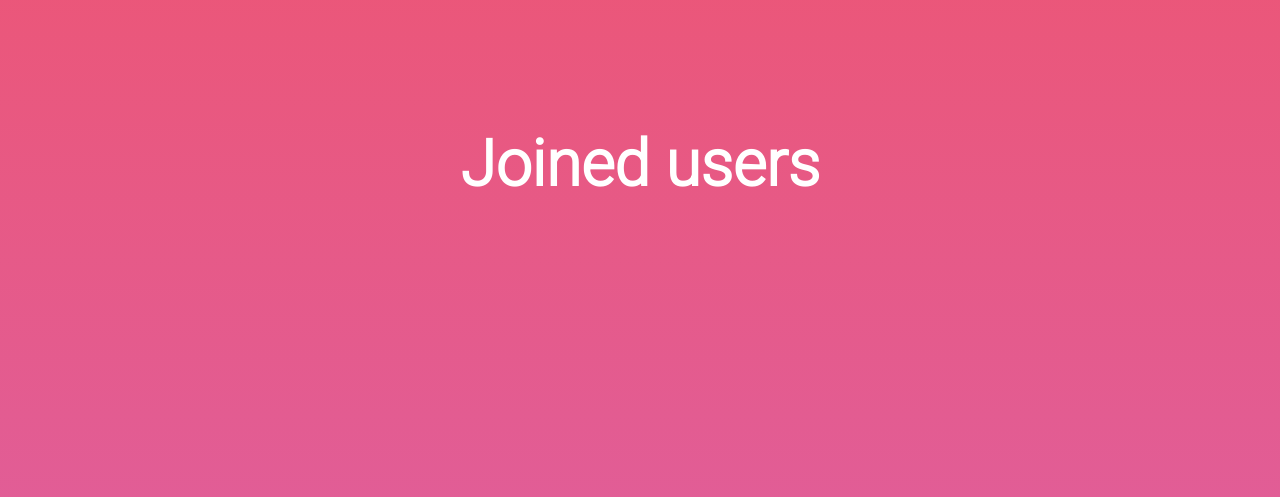
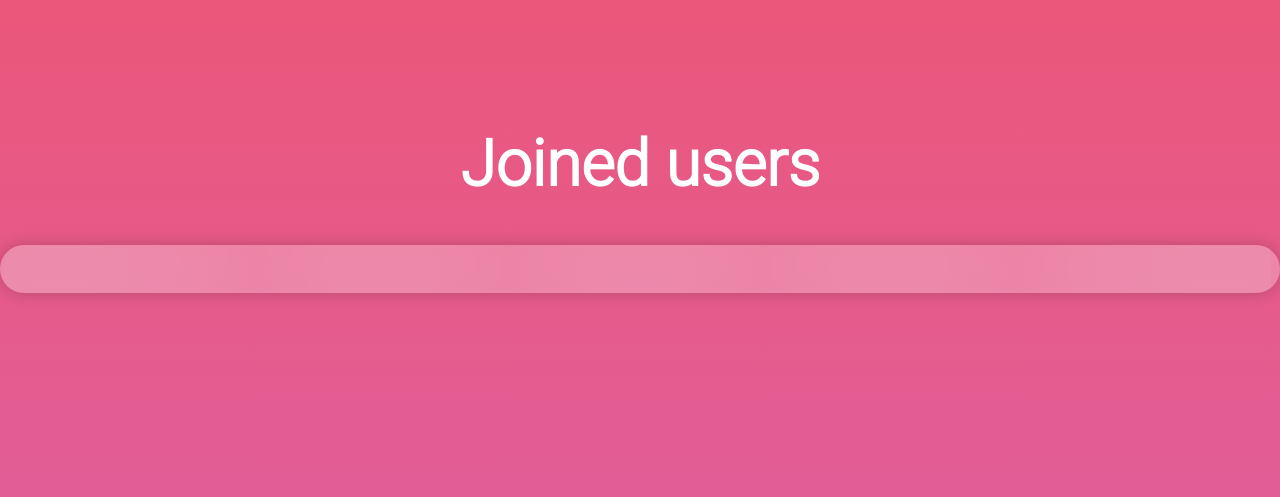
Before and after one commit to P-E-TT-E-R/HKM2021-supper, a Flask app: page /order in a window 1280 px wide. Shown: the part 596-1093 px from the top of the page. Run offline with Flask 2, Linux system fonts and the light colour scheme; the visitor is signed in with stand-in values (Sample User, id 1); data that the repository does not hold is empty; some libraries are stand-ins or nearby versions; some web fonts are replaced.

Commit message:
Quick fix

```diff
--- a/static/assets/js/main.js
+++ b/static/assets/js/main.js
@@ -24,7 +24,7 @@ async function begin() {
 function updateUserlist() {
     var html = ""
     info['users'].forEach(function(user) {
-        html += `<h3><i class="bi bi-person-circle"></i>${user}</h3>`
+        html += `<h3 class="frosted"><i class="bi bi-person-circle"></i>${user}</h3>`
     })
     document.getElementById('list-users').innerHTML = ''
     document.getElementById('list-users').innerHTML = html
@@ -33,7 +33,7 @@ function getRestaurants() {
     var html = ""
     var details = ""
     for (let [key, value] of Object.entries(info['restaurants'])) {
-        html += `<a href="#">
+        html += `<div class="frosted">
 		<img src="${value['thumbnail_url']}">
 		<div class="restaurants-info">
 			<h3>${key}</h3>
@@ -46,7 +46,7 @@ function getRestaurants() {
 				<i class="bi bi-hourglass-split"></i>50min
 			</p>
 		</div>
-	</a>
+	</div>
 	`
     }
     document.getElementById('list-restaurants').innerHTML = ''
--- a/templates/main/order.html
+++ b/templates/main/order.html
@@ -14,7 +14,7 @@
 </div>
 <div class="list-wrapper">
 	<h1>Joined users</h1>
-	<div id="list-users" class="list users">
+	<div id="list-users" class="list users frosted">
 		<!--Here will be users when they join ;P-->
 	</div>
 </div>
```
